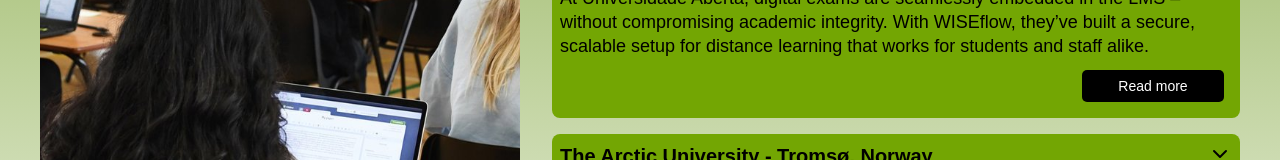
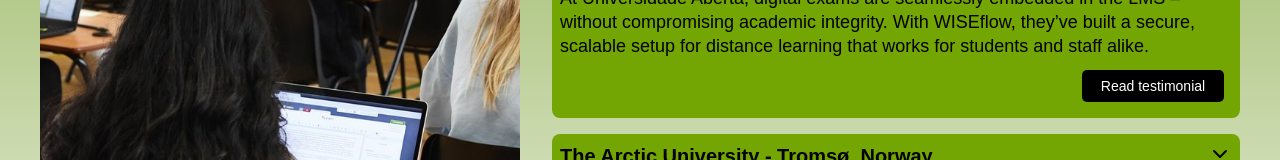
Before and after one commit to Rafy01/uniwise_originality, a React (Vite) app: page /originality in a window 1280 px wide. Shown: the part 1107-1267 px from the top of the page. Built offline with nearby package versions, Linux system fonts and the light colour scheme.

Commit message:
fix: update call-to-action labels in testimonials for consistency

```diff
--- a/src/data/testimonials.ts
+++ b/src/data/testimonials.ts
@@ -6,7 +6,7 @@ export const testimonials: AccordionItem[] = [
     title: "Universidade Aberta - Portugal",
     content:
       "At Universidade Aberta, digital exams are seamlessly embedded in the LMS – without compromising academic integrity. With WISEflow, they’ve built a secure, scalable setup for distance learning that works for students and staff alike.",
-    cta: { label: "Read more", href: "/orginality" },
+    cta: { label: "Read testimonial", href: "/orginality" },
   },
   {
     value: "item-2",
@@ -14,7 +14,7 @@ export const testimonials: AccordionItem[] = [
     content:
       "At UiT The Arctic University of Norway, originality matters – not just in principle, but in practice. By embedding plagiarism detection directly in the assessment process, they’ve reduced administrative burden, ensured flexibility for staff, and built student trust. Discover how integration supports integrity.",
     author: "",
-    cta: { label: "Read more", href: "/orginality" },
+    cta: { label: "Read testimonial", href: "/orginality" },
   },
   {
     value: "item-3",
@@ -22,7 +22,7 @@ export const testimonials: AccordionItem[] = [
     content:
       "With over 200,000 students, The Open University is bringing online exams to scale. Their adoption of WISEflow marks a new chapter in digital assessment – one built on flexibility, accessibility, and confidence in delivery.",
     author: "",
-    cta: { label: "Read more", href: "/orginality" },
+    cta: { label: "Read testimonial", href: "/orginality" },
   },
   {
     value: "item-4",
@@ -30,7 +30,7 @@ export const testimonials: AccordionItem[] = [
     content:
       "At the University of Portsmouth, digital assessment is more than a tool – it’s a mindset. Through strong internal ownership and collaboration, they’ve turned onboarding into ongoing innovation with WISEflow.",
     author: "",
-    cta: { label: "Read more", href: "/demo" },
+    cta: { label: "Read testimonial", href: "/demo" },
   },
   {
     value: "item-5",
@@ -38,6 +38,6 @@ export const testimonials: AccordionItem[] = [
     content:
       "At Bucerius Law School, digital assessment is driving more than efficiency – it’s enabling flipped classrooms, faster feedback, and innovation in legal teaching. Learn how Germany’s top law school is shaping the future of exams.",
     author: "",
-    cta: { label: "Read more", href: "/orginality" },
+    cta: { label: "Read testimonial", href: "/orginality" },
   },
 ];
```
